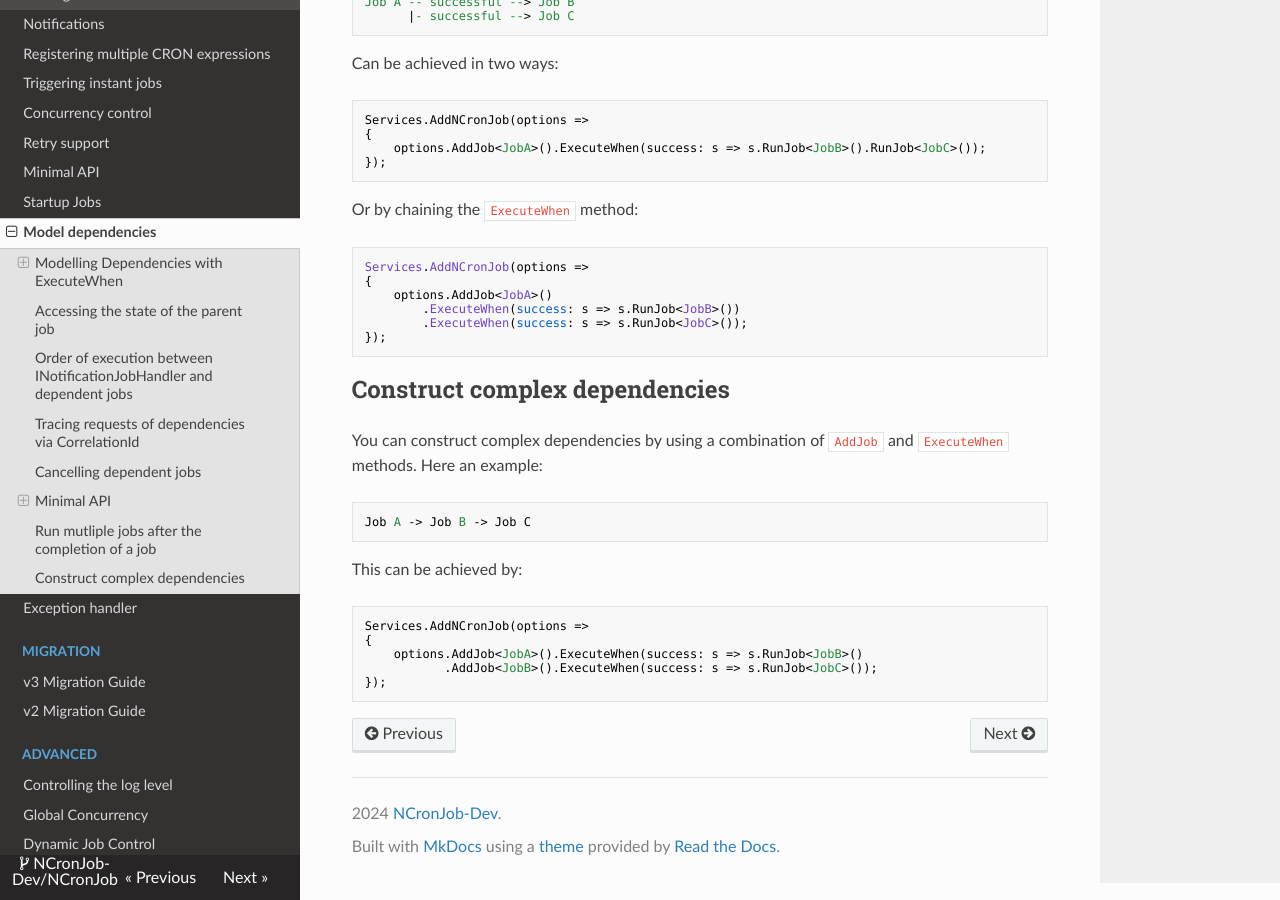
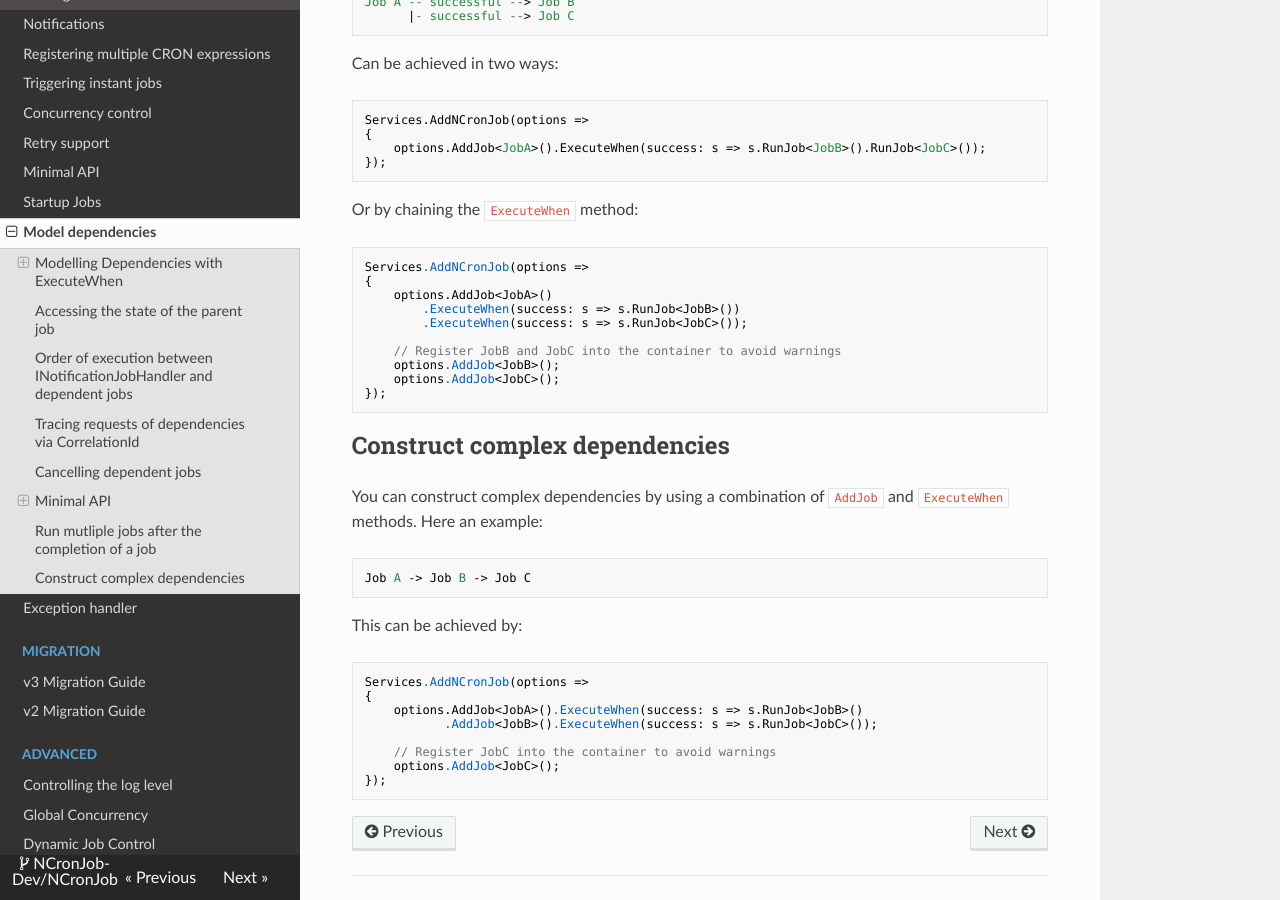
Before and after one commit to NCronJob-Dev/NCronJob, an MkDocs documentation site: the page built from docs/features/model-dependencies.md, in a window 1280 px wide and 900 px high, scrolled down 3505 px. Built offline with MkDocs 1.6.1, drawn with Linux system fonts in a browser that asks for light colours; nearby versions of some CDN libraries.

Commit message:
docs: Update docs so that example doesn't have warnings

````diff
--- a/docs/features/model-dependencies.md
+++ b/docs/features/model-dependencies.md
@@ -153,6 +153,10 @@ Services.AddNCronJob(options =>
     options.AddJob<JobA>()
         .ExecuteWhen(success: s => s.RunJob<JobB>())
         .ExecuteWhen(success: s => s.RunJob<JobC>());
+
+    // Register JobB and JobC into the container to avoid warnings
+    options.AddJob<JobB>();
+    options.AddJob<JobC>();
 });
 ```
 
@@ -170,5 +174,8 @@ Services.AddNCronJob(options =>
 {
     options.AddJob<JobA>().ExecuteWhen(success: s => s.RunJob<JobB>()
            .AddJob<JobB>().ExecuteWhen(success: s => s.RunJob<JobC>());
+
+    // Register JobC into the container to avoid warnings
+    options.AddJob<JobC>();
 });
 ```
````
